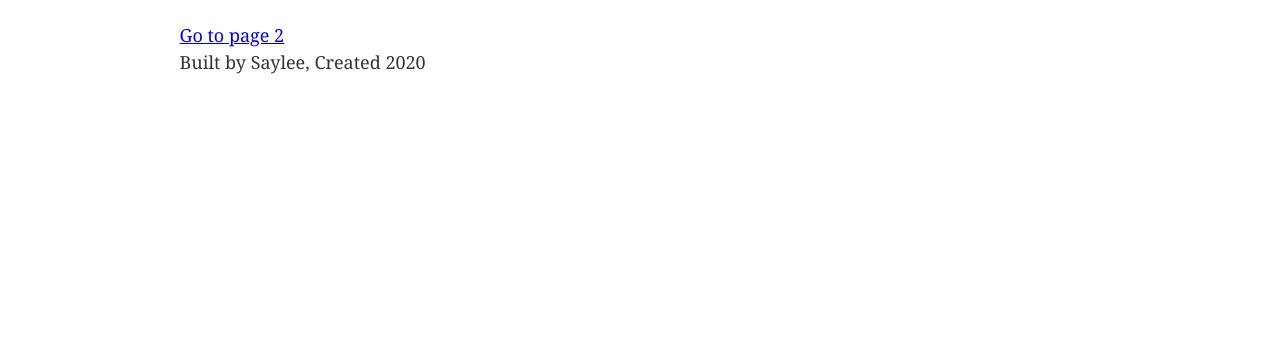
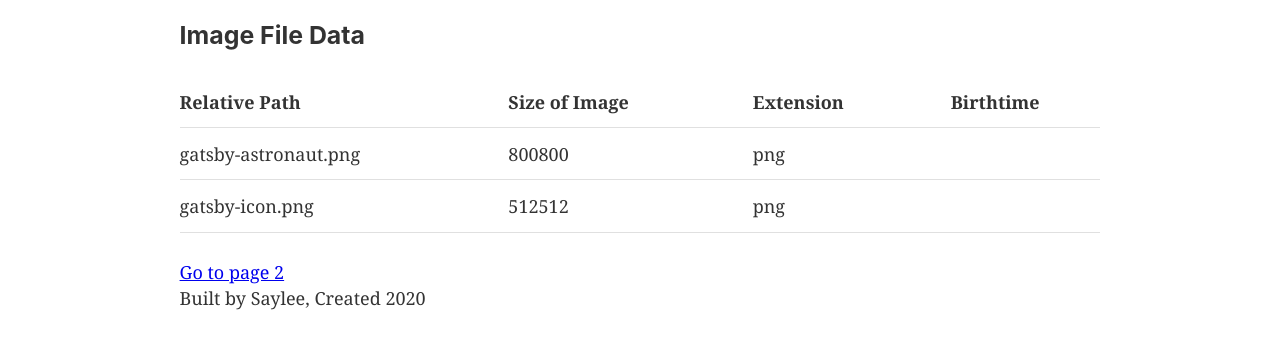
Before and after one commit to schitre1/gatsby-garb, a Gatsby site: page /mypages/page-3 in a window 1280 px wide. Shown: the part 171-520 px from the top of the page. Built offline with nearby package versions, Linux system fonts and the light colour scheme; Gatsby itself is replaced by a stand-in of ours.

Commit message:
add custom query for getting image data

```diff
--- a/src/pages/mypages/page-3.js
+++ b/src/pages/mypages/page-3.js
@@ -1,11 +1,54 @@
 import React from 'react';
-import { Link } from 'gatsby';
+import { graphql, StaticQuery, Link } from 'gatsby';
 
 import Layout from "../../components/layout"
 
+const getImageData = graphql`
+query MyQuery{
+    allFile {
+      edges {
+        node {
+          name
+          size
+          extension
+          relativePath
+          birthTime
+        }
+      }
+    }
+  }
+`
 export default () => (
     <Layout>
         <h1>Hello from Page 3!</h1>
+        <h3>Image File Data</h3>
+        <StaticQuery
+            query={getImageData}
+            render={data => (
+                <table>
+                    <thead>
+                        <tr>
+                            <th>Relative Path</th>
+                            <th>Size of Image</th>
+                            <th>Extension</th>
+                            <th>Birthtime</th>
+                        </tr>
+                    </thead>
+                    <tbody>
+                        {data.allFile.edges.map((edge, index) => (
+                            <tr key={index}>
+                                <td>{edge.node.relativePath}</td>
+                                <td>{edge.node.size}</td>
+                                <td>{edge.node.extension}</td>
+                                <td>{edge.node.birthTime}</td>
+                            </tr>
+                        ))}
+                    </tbody>
+
+                </table>
+            )}
+        />
+
         <Link to="/page-2">Go to page 2</Link>
-    </Layout>
+    </Layout >
 )
```
